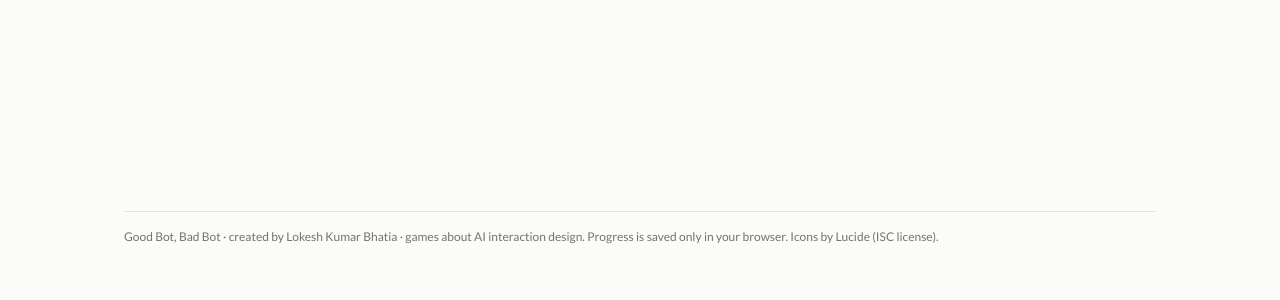
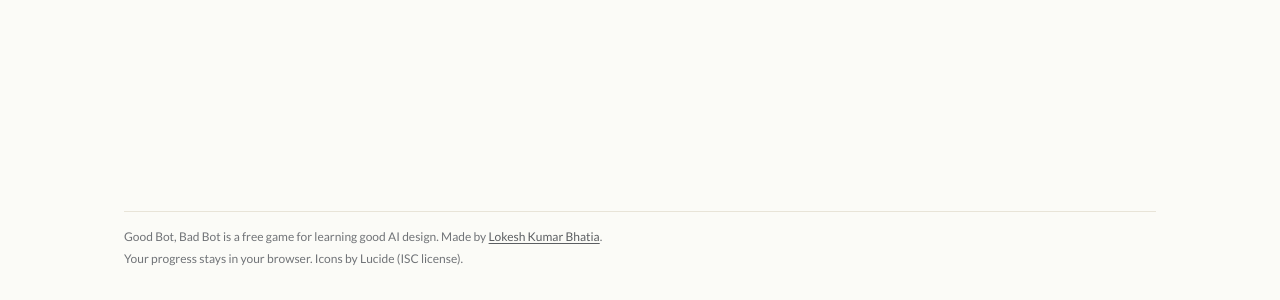
Before and after one commit to LKB00/gb3, a React (Vite) app: page /#/ in a window 1280 px wide. Shown: the part 1602-1902 px from the top of the page. Before the commit the page ends 1880 px from the top, so only its background shows below. Built offline with nearby package versions, Linux system fonts and the light colour scheme.

Commit message:
Better credits text, name links to portfolio, optional LinkedIn icon (#32)
Claude-Session: https://claude.ai/code/session_01N9aVidx6yw4ysRmbyW4n6D

Co-authored-by: Claude <noreply@anthropic.com>

```diff
--- /dev/null
+++ b/src/components/Credits.jsx
@@ -0,0 +1,31 @@
+import { creator } from '../config/creator';
+
+// LinkedIn logo (Lucide has no brand icons), drawn to match the 16px line icons.
+function LinkedInIcon() {
+  return (
+    <svg width="16" height="16" viewBox="0 0 24 24" fill="currentColor" aria-hidden="true" focusable="false">
+      <path d="M20.45 20.45h-3.56v-5.57c0-1.33-.03-3.04-1.85-3.04-1.86 0-2.14 1.45-2.14 2.94v5.67H9.35V9h3.41v1.56h.05c.48-.9 1.64-1.85 3.37-1.85 3.6 0 4.27 2.37 4.27 5.46v6.28ZM5.34 7.43a2.06 2.06 0 1 1 0-4.12 2.06 2.06 0 0 1 0 4.12ZM7.12 20.45H3.56V9h3.56v11.45ZM22.22 0H1.77C.79 0 0 .77 0 1.73v20.54C0 23.23.79 24 1.77 24h20.45c.98 0 1.78-.77 1.78-1.73V1.73C24 .77 23.2 0 22.22 0Z" />
+    </svg>
+  );
+}
+
+export default function Credits() {
+  return (
+    <div className="credits">
+      <p className="credits-main">
+        Good Bot, Bad Bot is a free game for learning good AI design. Made by{' '}
+        <a href={creator.portfolio} target="_blank" rel="noopener noreferrer">{creator.name}</a>
+        {creator.linkedin && (
+          <>
+            {' '}
+            <a className="credits-icon" href={creator.linkedin} target="_blank" rel="noopener noreferrer" aria-label={`${creator.name} on LinkedIn`}>
+              <LinkedInIcon />
+            </a>
+          </>
+        )}
+        .
+      </p>
+      <p className="credits-note">Your progress stays in your browser. Icons by Lucide (ISC license).</p>
+    </div>
+  );
+}
--- a/src/components/Footer.jsx
+++ b/src/components/Footer.jsx
@@ -1,7 +1,9 @@
+import Credits from './Credits';
+
 export default function Footer() {
   return (
     <footer className="site-footer">
-      <p>Good Bot, Bad Bot · created by Lokesh Kumar Bhatia · games about AI interaction design. Progress is saved only in your browser. Icons by Lucide (ISC license).</p>
+      <Credits />
     </footer>
   );
 }
--- /dev/null
+++ b/src/config/creator.js
@@ -0,0 +1,7 @@
+// Who made the site. Used by components/Credits.jsx (footer and Me page).
+export const creator = {
+  name: 'Lokesh Kumar Bhatia',
+  portfolio: 'https://lokeshbhatia.com',
+  // LinkedIn profile address. The LinkedIn icon only shows when this is filled in.
+  linkedin: '',
+};
--- a/src/pages/Me.jsx
+++ b/src/pages/Me.jsx
@@ -7,6 +7,7 @@ import AppAndBackup from '../components/play/AppAndBackup';
 import Badges from '../components/play/Badges';
 import LevelCard from '../components/play/LevelCard';
 import { useTitle } from '../lib/useTitle';
+import Credits from '../components/Credits';
 
 // "Me": your level, today, badges, settings and backup in one place.
 // On phones it's a bottom tab; on desktop the XP pill opens it.
@@ -61,7 +62,7 @@ export default function Me() {
         <AppAndBackup />
       </section>
 
-      <p className="small muted me-credits">Good Bot, Bad Bot · created by Lokesh Kumar Bhatia · games about AI interaction design. Progress is saved only in your browser. Icons by Lucide (ISC license).</p>
+      <div className="me-credits"><Credits /></div>
     </div>
   );
 }
--- a/src/styles/phone.css
+++ b/src/styles/phone.css
@@ -51,7 +51,7 @@
 }
 .me-row > span:nth-child(2) { flex: 1; display: flex; flex-direction: column; }
 .me-row strong { font-size: 15px; }
-.me-credits { margin-top: 48px; }
+.me-credits { margin-top: 48px; font-size: 12px; line-height: 18px; color: var(--ink-3); }
 .speed-quit {
   flex: none;
   width: 32px;
--- a/src/styles/shell.css
+++ b/src/styles/shell.css
@@ -311,6 +311,11 @@
   line-height: 18px;
   color: var(--ink-3);
 }
+.credits p { margin: 0; }
+.credits-note { margin-top: 4px !important; }
+.credits a { color: var(--ink-2); text-decoration: underline; text-underline-offset: 2px; }
+.credits a:hover { color: var(--ink); }
+.credits-icon { display: inline-flex; vertical-align: -3px; text-decoration: none !important; }
 @media (max-width: 720px) {
   .site-footer {
     margin: 32px 16px 0;
```
Also changed, not shown: 1 other file (tests, documents, lock files or other folders).
